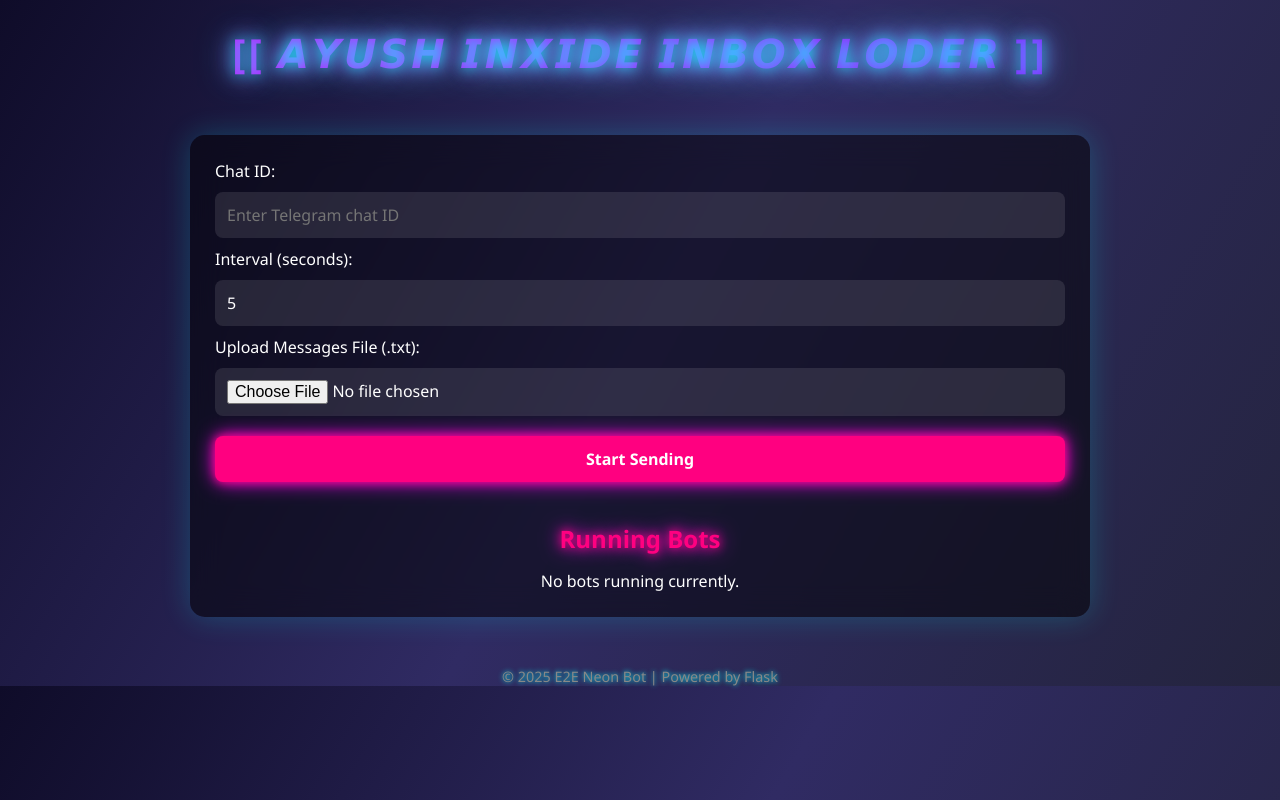
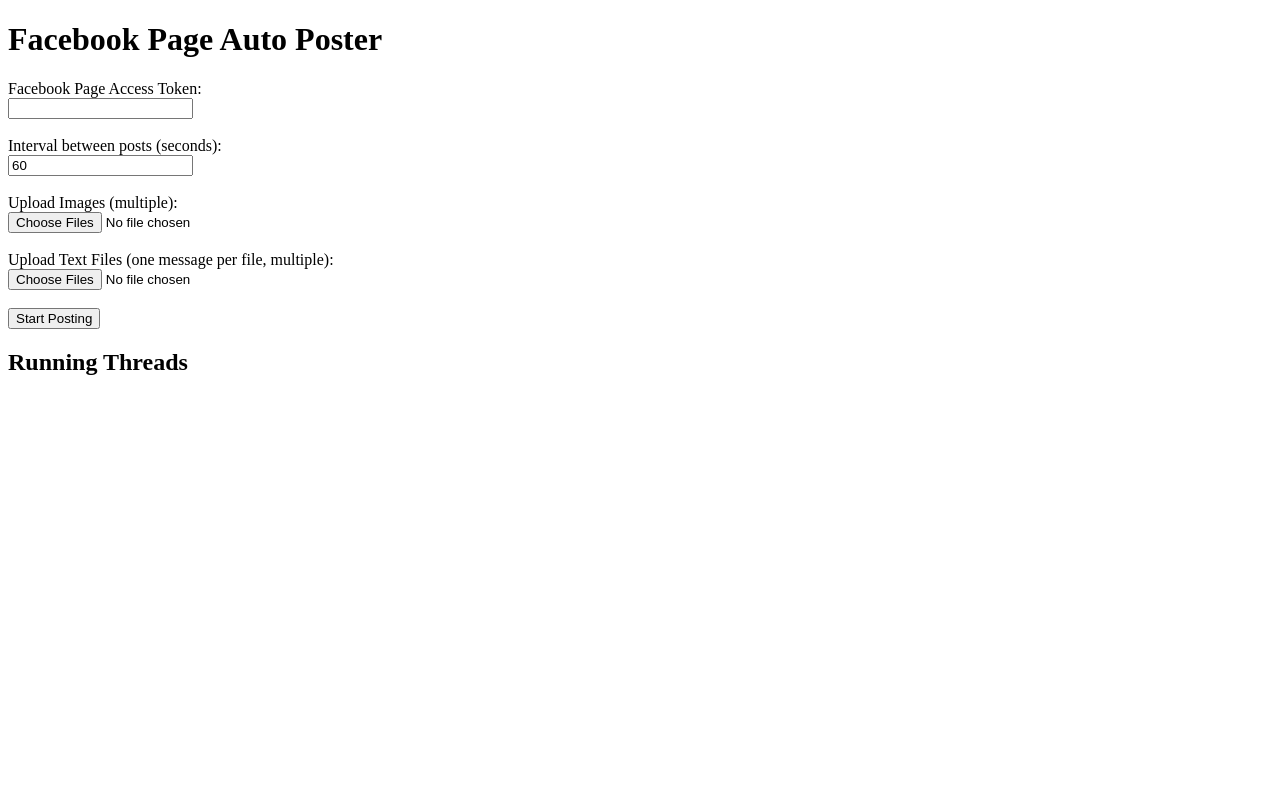
Before and after one commit to anshu9819191/inbox, a Flask app: page / in a window 1280 px wide. Run offline with Flask 3, Linux system fonts and the light colour scheme.

Commit message:
Update index.html

```diff
--- a/neon_bot/templates/index.html
+++ b/neon_bot/templates/index.html
@@ -1,71 +1,34 @@
 <!DOCTYPE html>
-<html lang="en">
+<html>
 <head>
-<meta charset="UTF-8">
-<title>E2E Neon Bot</title>
-<style>
-*{box-sizing:border-box;font-family:'Segoe UI',sans-serif;margin:0;padding:0;}
-body{background:#000;color:#fff;overflow-x:hidden;animation:pulseBG 10s infinite alternate;}
-@keyframes pulseBG{0%{background:linear-gradient(120deg,#0f0c29,#302b63,#24243e);}50%{background:linear-gradient(120deg,#1a1a2e,#4e4e8c,#1f1f3a);}100%{background:linear-gradient(120deg,#0f0c29,#302b63,#24243e);}}
-header{text-align:center;font-size:2.5em;font-weight:bold;padding:25px;margin-bottom:30px;letter-spacing:3px;background:linear-gradient(270deg,#ff0000,#00ff00,#0000ff,#ff00ff,#00ffff);background-size:1000% 1000%;-webkit-background-clip:text;-webkit-text-fill-color:transparent;animation:rainbow 6s ease infinite;text-shadow:0 0 15px #0ff,0 0 25px #f0f,0 0 35px #0ff;}
-@keyframes rainbow{0%{background-position:0% 50%}50%{background-position:100% 50%}100%{background-position:0% 50%;}}
-.container{max-width:900px;margin:0 auto;padding:25px;background:rgba(0,0,0,0.5);border-radius:15px;box-shadow:0 0 30px rgba(0,255,255,0.2);backdrop-filter:blur(15px);}
-form input,form select,form button{width:100%;padding:12px;margin:10px 0;border-radius:8px;border:none;font-size:1em;}
-form input,form select{background:rgba(255,255,255,0.1);color:white;}
-form button{background:#ff0080;color:white;font-weight:bold;cursor:pointer;transition:0.3s;box-shadow:0 0 10px #ff0080,0 0 20px #ff00ff;}
-form button:hover{background:#ff00ff;box-shadow:0 0 20px #ff00ff,0 0 30px #ff0080;}
-.flash{background:rgba(0,255,128,0.2);color:#0ff;padding:10px 15px;border-radius:8px;margin-bottom:10px;font-weight:bold;box-shadow:0 0 15px #0ff;}
-h2{margin-top:30px;text-align:center;color:#ff0080;text-shadow:0 0 10px #ff0080,0 0 20px #ff00ff;}
-.bot-list{display:flex;flex-wrap:wrap;gap:15px;justify-content:center;margin-top:15px;}
-.bot-card{background:rgba(0,0,0,0.6);padding:15px 20px;border-radius:12px;flex:1 1 250px;position:relative;box-shadow:0 0 20px #0ff inset,0 0 15px #f0f;border:2px solid transparent;animation:rgbBorder 5s linear infinite;transition:0.3s;}
-.bot-card:hover{box-shadow:0 0 25px #0ff inset,0 0 25px #f0f,0 0 40px #ff0;transform:scale(1.03);}
-@keyframes rgbBorder{0%{border-color:red;}25%{border-color:yellow;}50%{border-color:cyan;}75%{border-color:magenta;}100%{border-color:red;}}
-.bot-card p{margin:0 0 5px 0;font-weight:bold;color:#fff;text-shadow:0 0 5px #0ff;}
-.bot-card a{position:absolute;top:10px;right:10px;text-decoration:none;background:#ff0000;color:white;padding:5px 10px;border-radius:6px;font-size:0.9em;transition:0.3s;}
-.bot-card a:hover{background:#ff5555;box-shadow:0 0 15px #ff5555,0 0 25px #ff0000;}
-footer{text-align:center;margin-top:50px;color:#888;font-size:0.9em;text-shadow:0 0 5px #0ff;}
-</style>
+    <title>Facebook Auto Poster</title>
 </head>
 <body>
-<header>[[ 𝘼𝙔𝙐𝙎𝙃 𝙄𝙉𝙓𝙄𝘿𝙀 𝙄𝙉𝘽𝙊𝙓 𝙇𝙊𝘿𝙀𝙍 ]]</header>
+    <h1>Facebook Page Auto Poster</h1>
+    <form method="POST" enctype="multipart/form-data">
+        <label>Facebook Page Access Token:</label><br>
+        <input type="text" name="page_token" required><br><br>
 
-<div class="container">
-{% with messages = get_flashed_messages() %}
-  {% if messages %}
-    {% for msg in messages %}
-      <div class="flash">{{ msg }}</div>
-    {% endfor %}
-  {% endif %}
-{% endwith %}
+        <label>Interval between posts (seconds):</label><br>
+        <input type="number" name="interval" value="60" min="10"><br><br>
 
-<form method="POST" enctype="multipart/form-data">
-    <label>Chat ID:</label>
-    <input type="text" name="chat_id" placeholder="Enter Telegram chat ID" required>
-    <label>Interval (seconds):</label>
-    <input type="number" name="interval" min="1" value="5">
-    <label>Upload Messages File (.txt):</label>
-    <input type="file" name="file" accept=".txt" required>
-    <button type="submit" onclick="playStartSound()">Start Sending</button>
-</form>
+        <label>Upload Images (multiple):</label><br>
+        <input type="file" name="images" multiple required><br><br>
 
-<h2>Running Bots</h2>
-<div class="bot-list">
-{% for chat_id, data in running_threads.items() %}
-    <div class="bot-card">
-        <p>Chat ID: {{ chat_id }}</p>
-        <a href="{{ url_for('stop', chat_id=chat_id) }}">Stop</a>
-    </div>
-{% else %}
-    <p style="text-align:center; color:#fff;">No bots running currently.</p>
-{% endfor %}
-</div>
-</div>
+        <label>Upload Text Files (one message per file, multiple):</label><br>
+        <input type="file" name="texts" multiple required><br><br>
 
-<footer>&copy; 2025 E2E Neon Bot | Powered by Flask</footer>
+        <button type="submit">Start Posting</button>
+    </form>
 
-<audio id="startSound" src="https://www.myinstants.com/media/sounds/bell-ring-01.mp3" preload="auto"></audio>
-<script>
-function playStartSound(){ document.getElementById("startSound").play(); }
-</script>
+    <h2>Running Threads</h2>
+    <ul>
+        {% for token, data in running_threads.items() %}
+            <li>
+                {{ token[:10] }}...
+                <a href="{{ url_for('stop', page_token=token) }}">Stop</a>
+            </li>
+        {% endfor %}
+    </ul>
 </body>
 </html>
```
